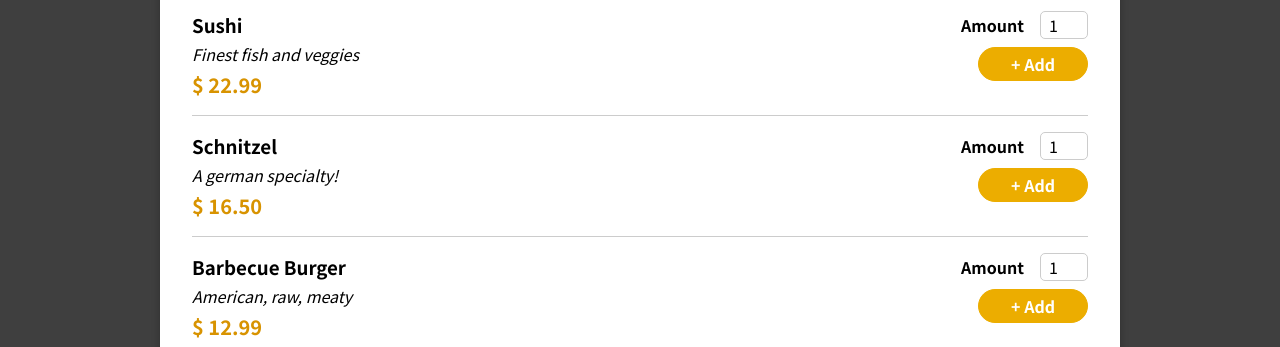
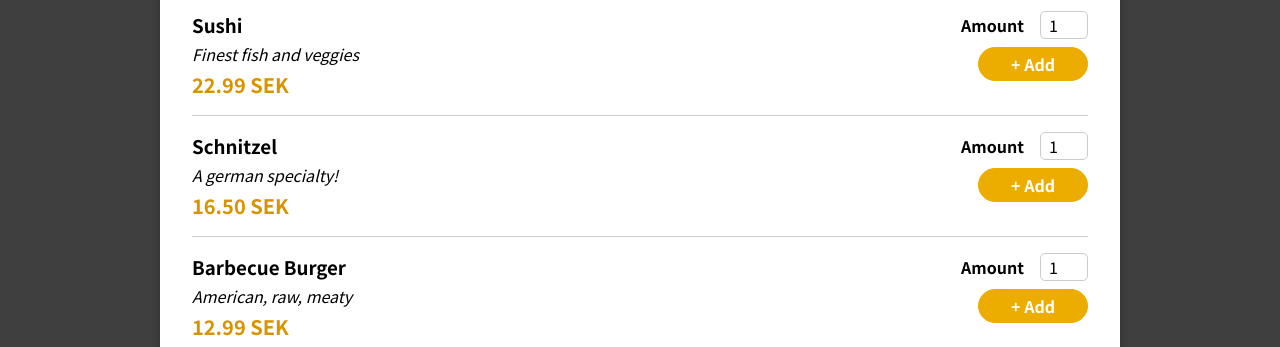
Before and after one commit to elen-oz/food-order-app, a React (Create React App) app: page / in a window 1280 px wide. Shown: the part 453-800 px from the top of the page. Built offline with nearby package versions, Linux system fonts and the light colour scheme.

Commit message:
content: change currency

```diff
--- a/src/components/Cart/Cart.js
+++ b/src/components/Cart/Cart.js
@@ -10,7 +10,7 @@ import classes from './Cart.module.css';
 const Cart = (props) => {
   const cartCtx = useContext(CartContext);
 
-  const totalAmount = `$ ${cartCtx.totalAmount.toFixed(2)}`;
+  const totalAmount = `${cartCtx.totalAmount.toFixed(2)} SEK`;
   const hasItems = cartCtx.items.length > 0;
 
   const cartItemRemoveHandler = (id) => {
--- a/src/components/Cart/CartItem.js
+++ b/src/components/Cart/CartItem.js
@@ -1,7 +1,7 @@
 import classes from './CartItem.module.css';
 
 const CartItem = (props) => {
-  const price = `$${props.price.toFixed(2)}`;
+  const price = `${props.price.toFixed(2)} SEK`;
 
   return (
     <li className={classes['cart-item']}>
--- a/src/components/Meals/MealItem/MealItem.js
+++ b/src/components/Meals/MealItem/MealItem.js
@@ -8,7 +8,7 @@ import classes from './MealItem.module.css';
 
 const MealItem = (props) => {
   const cartCtx = useContext(CartContext);
-  const price = `$ ${props.price.toFixed(2)}`;
+  const price = `${props.price.toFixed(2)} SEK`;
 
   const addToCartHandler = (amount) => {
     cartCtx.addItem({
```
